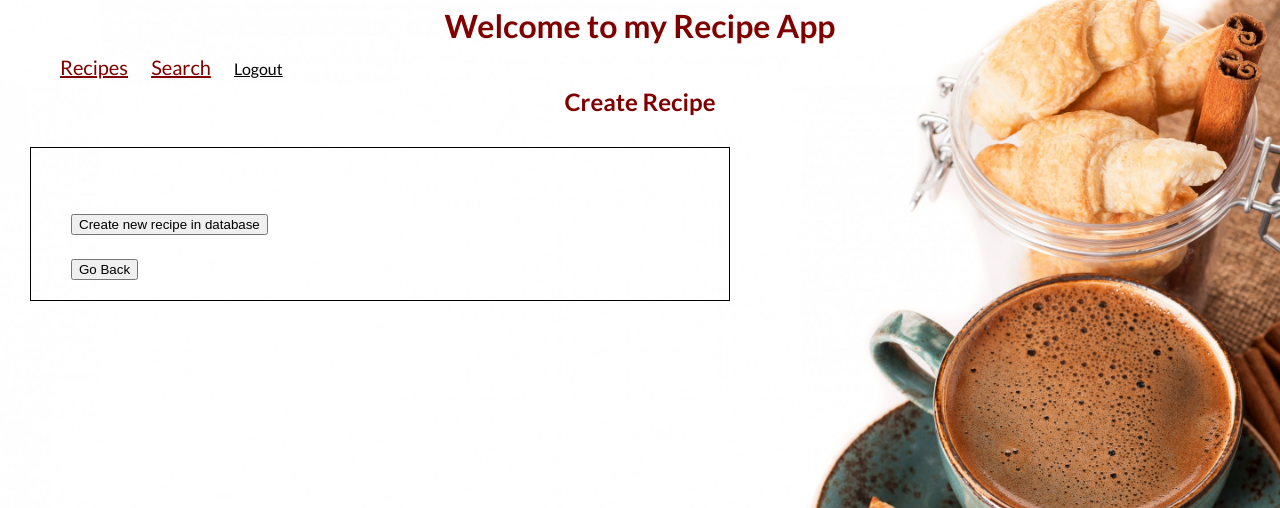
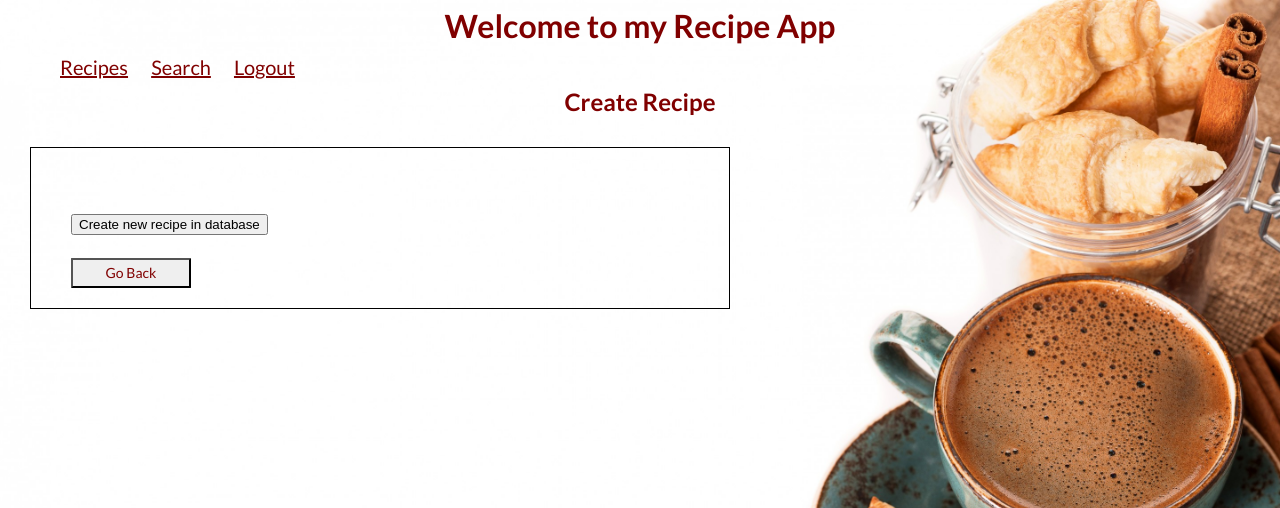
Before and after one commit to Andrew0T/recipe_app, a Django app: template src/recipes/templates/recipes/create.html in a window 1280 px wide. Shown: the top 508 px of the page. Run offline with Django 3.2, Linux system fonts and the light colour scheme; the template is opened without the code that fills it: most values are stand-ins (such as "Sample title", 1, 10 or a date in 2020).

Commit message:
Update home.css
correct the incorrect version changes

```diff
--- a/src/recipes/static/recipes/css/home.css
+++ b/src/recipes/static/recipes/css/home.css
@@ -85,17 +85,14 @@ h2 {
   max-width: 420px;
 }
 
-.login__btn {
+.login__btn,
+.logout__btn {
   background-color: none;
   color: var(--button-font);
   font-size: 20px;
   font-family: 'Lato', sans-serif;
   border-radius: 5px;
   height: 40px;
-<<<<<<< Updated upstream
-  width: 160px;
-}
-=======
   width: 80px;
 }
 
@@ -105,8 +102,7 @@ h2 {
   font-size: 14px;
   font-family: 'Lato', sans-serif;
   height: 30px;
-  width: 150px;
+  width: 120px;
   border-radius: 1px;
-  position: inherit;
+
 }
->>>>>>> Stashed changes
```
